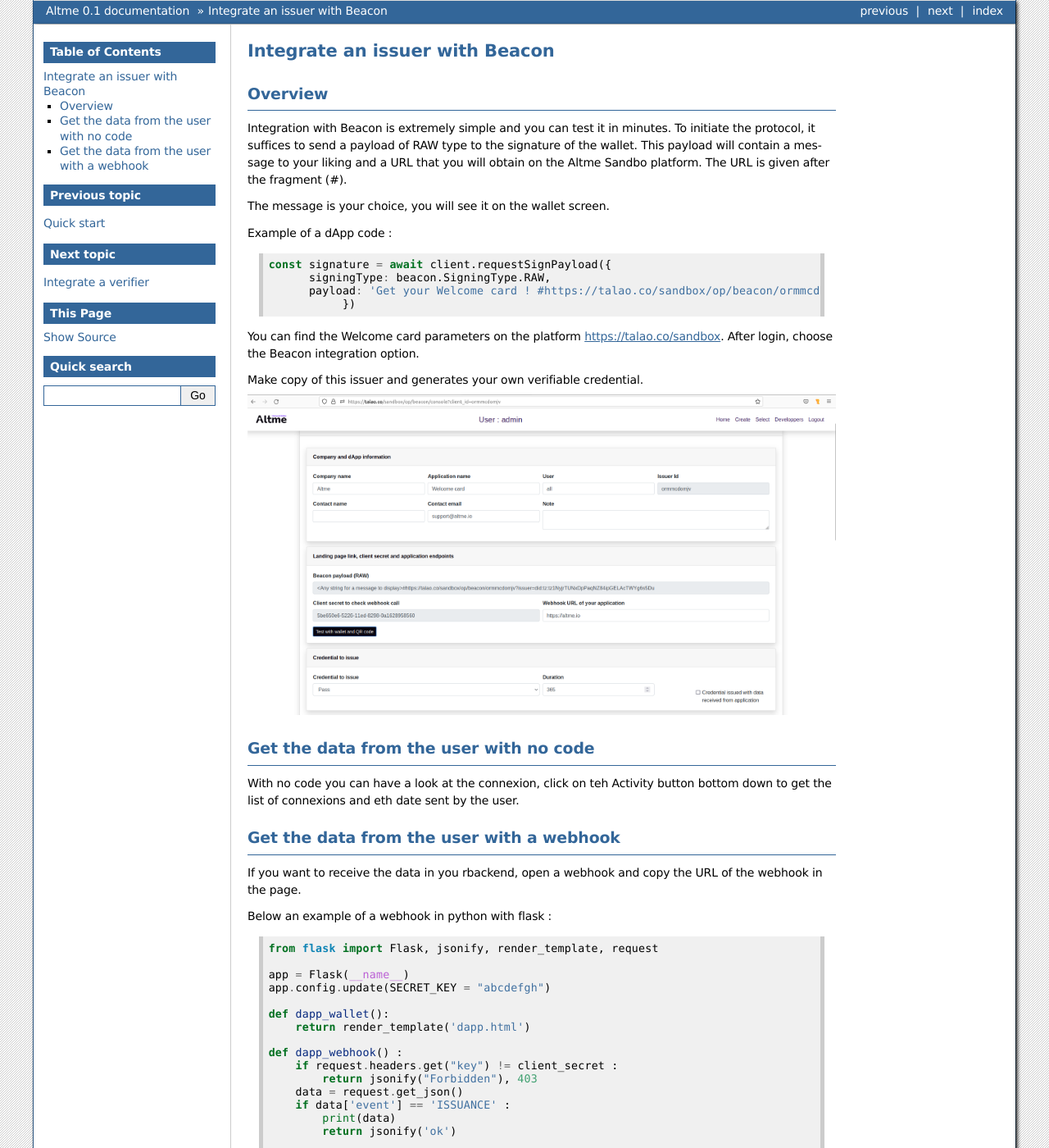
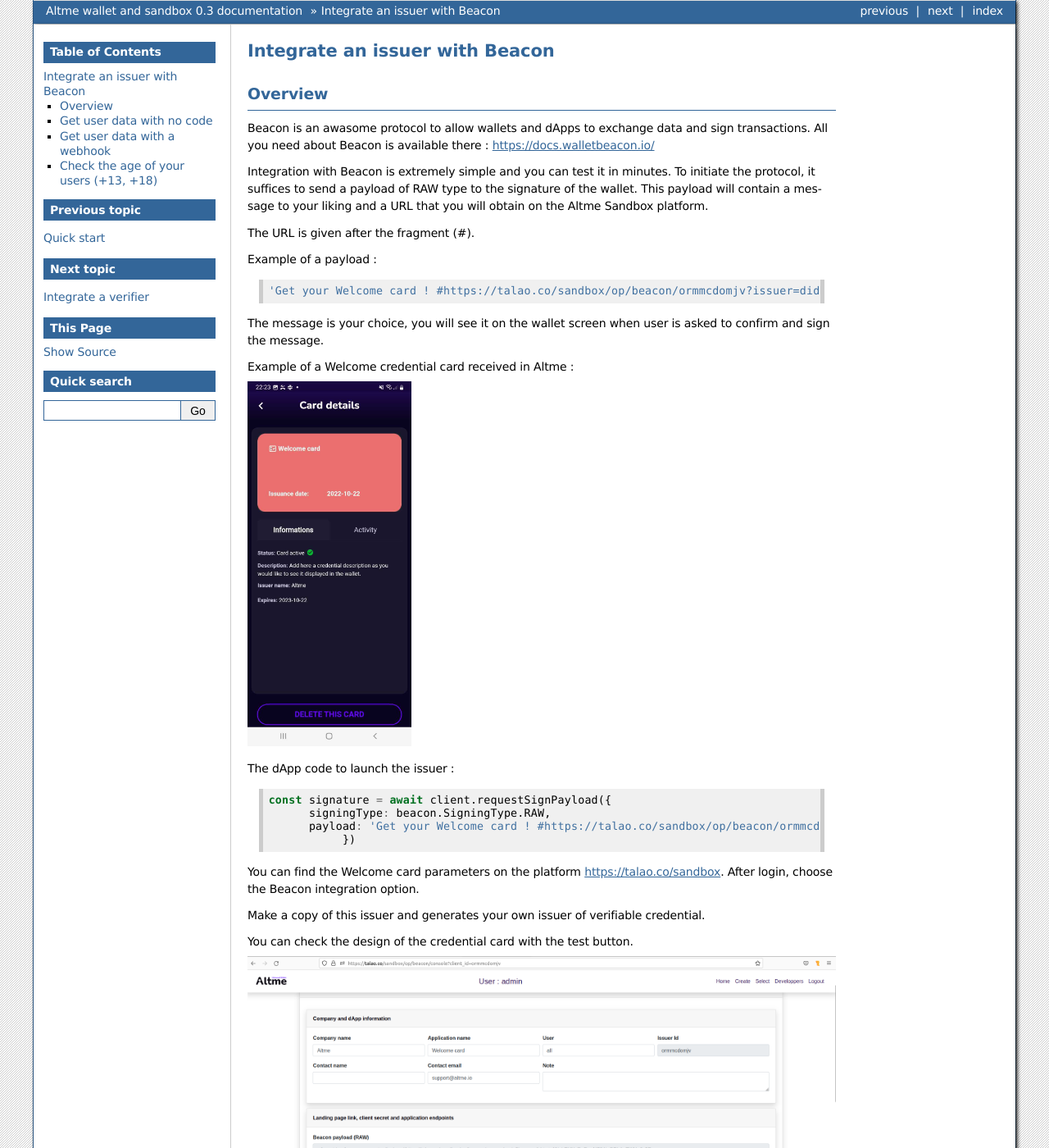
Before and after one commit to TalaoDAO/sandbox-doc, a Sphinx documentation site: the page built from docs/source/code_beacon.rst, in a window 1280 px wide and 1400 px high. Shown: the whole window at 82% size. Built offline with Sphinx 7.4.7, drawn with Linux system fonts in a browser that asks for light colours; some of the changed text lies outside the part shown.

Commit message:
update doc

```diff
--- a/docs/source/code_beacon.rst
+++ b/docs/source/code_beacon.rst
@@ -4,14 +4,31 @@
 Overview
 --------
 
+Beacon is an awasome protocol to allow wallets and dApps to exchange data and sign transactions. All you need about Beacon is available there : https://docs.walletbeacon.io/
+
 Integration with Beacon is extremely simple and you can test it in minutes. To initiate the protocol, it suffices to send a payload of RAW type to the signature of the wallet.
-This payload will contain a message to your liking and a URL that you will obtain on the Altme Sandbo platform. The URL is given after the fragment (#).
+This payload will contain a message to your liking and a URL that you will obtain on the Altme Sandbox platform.
 
-The message is your choice, you will see it on the wallet screen.
+The URL is given after the fragment (#).
+
+Example of a payload :
 
 
-Example of a dApp code :
+.. code-block:: javascript
 
+    'Get your Welcome card ! #https://talao.co/sandbox/op/beacon/ormmcdomjv?issuer=did:ethr:0x64098e894fea5b83e7e4c52a30d70b98e25bd9d5'
+
+The message is your choice, you will see it on the wallet screen when user is asked to confirm and sign the message.
+
+
+Example of a Welcome credential card received in Altme :
+
+
+.. image:: welcome_card.jpg
+      :width: 200
+
+
+The dApp code to launch the issuer :
 
 .. code-block:: javascript
 
@@ -23,21 +40,24 @@
 
 You can find the Welcome card parameters on the platform https://talao.co/sandbox. After login, choose the Beacon integration option.
 
-Make copy of this issuer and generates your own verifiable credential.
+Make a copy of this issuer and generates your own issuer of verifiable credential.
+
+You can check the design of the credential card with the test button.
+
 
 
 
 .. image:: sandbox_1.png
 
-Get the data from the user with no code
----------------------------------------
+Get user data with no code
+--------------------------
 
-With no code you can have a look at the connexion, click on teh Activity button bottom down to get the list of connexions and eth date sent by the user.
+With no code you can have a look at all connexions : click on the Activity button bottom down to get the list of connexions and the data sent by the user. You will get the address of your users.
 
 
 
-Get the data from the user with a webhook
-------------------------------------------
+Get user data with a webhook
+-----------------------------
 
 If you want to receive the data in you rbackend, open a webhook and copy the URL of the webhook in the page.
 
@@ -68,3 +88,23 @@
 
 
 Lets explain , the first function display the dApp code. The second tests the request agauinst the client_secret and gets the data transfered by the user !
+
+
+
+Check the age of your users (+13, +18)
+-------------------------------------
+
+Access to NFT marketplaces is legitimately limited to children. Controlling the age of your users is fundamental. With Altme you have a quick solution that is easy to set up.
+
+Here is the call to integrate in your dApp :
+
+
+.. code-block:: javascript
+
+    const signature = await client.requestSignPayload({
+          signingType: beacon.SigningType.RAW,
+          payload: ' I am over 13 #https://talao.co/sandbox/op/beacon/fzwiygzgii?issuer=did:tz:tz1NyjrTUNxDpPaqNZ84ipGELAcTWYg6s5Du
+               })
+
+
+User will be requested to prove is age. If user has the over13 credential he will be able to get the credential card and your backend webhook will receive a call with his address as verified.
--- a/docs/source/conf.py
+++ b/docs/source/conf.py
@@ -6,10 +6,10 @@
 # -- Project information -----------------------------------------------------
 # https://www.sphinx-doc.org/en/master/usage/configuration.html#project-information
 
-project = 'Altme'
+project = 'Altme wallet and sandbox'
 copyright = '2022, Web3 Digital Wallet'
 author = 'Thierry Thevenet'
-release = '0.1'
+release = '0.3'
 
 # -- General configuration ---------------------------------------------------
 # https://www.sphinx-doc.org/en/master/usage/configuration.html#general-configuration
```
Also changed, not shown: docs/source/altme.rst (+13 -14 lines), docs/source/integration.rst (+8 -0 lines), docs/source/universal_wallet.png (added), docs/source/welcome_card.jpg (added), 1 other file.
